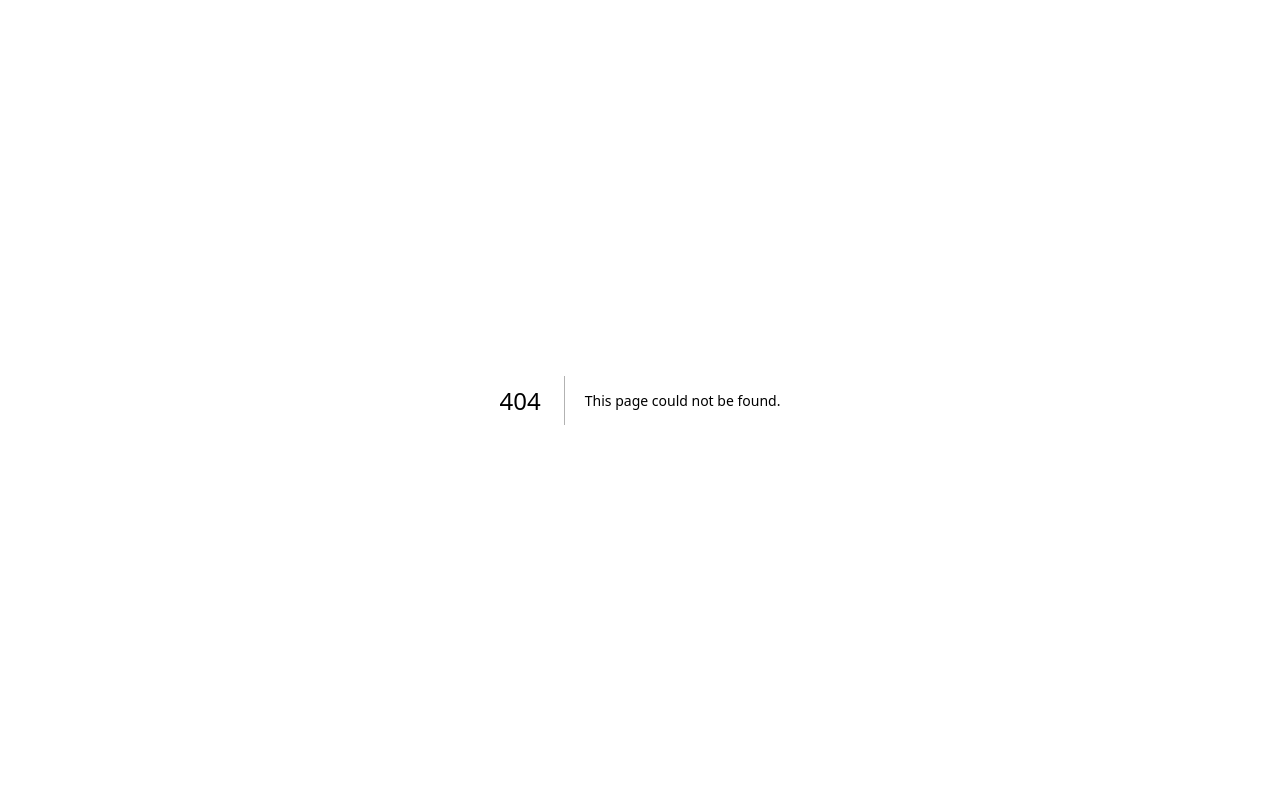
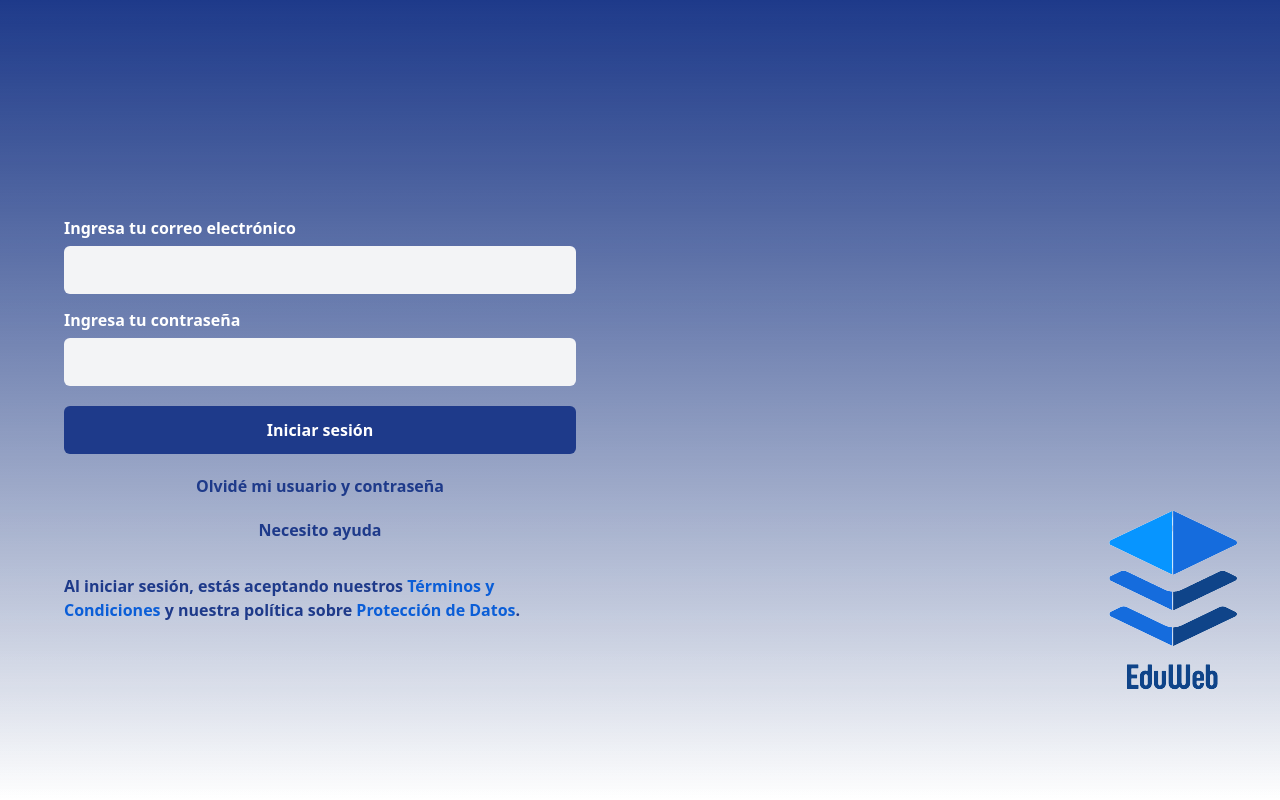
Before and after one commit to No-Country/S7-22-T-NodeReact, a Next.js app in the folder frontend/: page /login in a window 1280 px wide. Before the commit this address had no page. Built offline with nearby package versions, Linux system fonts and the light colour scheme.

Commit message:
login page

```diff
--- a/frontend/package.json
+++ b/frontend/package.json
@@ -14,5 +14,10 @@
     "next": "13.2.4",
     "react": "18.2.0",
     "react-dom": "18.2.0"
+  },
+  "devDependencies": {
+    "autoprefixer": "^10.4.14",
+    "postcss": "^8.4.21",
+    "tailwindcss": "^3.2.7"
   }
 }
--- /dev/null
+++ b/frontend/postcss.config.js
@@ -0,0 +1,6 @@
+module.exports = {
+  plugins: {
+    tailwindcss: {},
+    autoprefixer: {},
+  },
+}
--- a/frontend/src/pages/index.js
+++ b/frontend/src/pages/index.js
@@ -1,123 +1,7 @@
-import Head from 'next/head'
-import Image from 'next/image'
-import { Inter } from 'next/font/google'
-import styles from '@/styles/Home.module.css'
-
-const inter = Inter({ subsets: ['latin'] })
-
 export default function Home() {
   return (
-    <>
-      <Head>
-        <title>Create Next App</title>
-        <meta name="description" content="Generated by create next app" />
-        <meta name="viewport" content="width=device-width, initial-scale=1" />
-        <link rel="icon" href="/favicon.ico" />
-      </Head>
-      <main className={styles.main}>
-        <div className={styles.description}>
-          <p>
-            Get started by editing&nbsp;
-            <code className={styles.code}>src/pages/index.js</code>
-          </p>
-          <div>
-            <a
-              href="https://vercel.com?utm_source=create-next-app&utm_medium=default-template&utm_campaign=create-next-app"
-              target="_blank"
-              rel="noopener noreferrer"
-            >
-              By{' '}
-              <Image
-                src="/vercel.svg"
-                alt="Vercel Logo"
-                className={styles.vercelLogo}
-                width={100}
-                height={24}
-                priority
-              />
-            </a>
-          </div>
-        </div>
-
-        <div className={styles.center}>
-          <Image
-            className={styles.logo}
-            src="/next.svg"
-            alt="Next.js Logo"
-            width={180}
-            height={37}
-            priority
-          />
-          <div className={styles.thirteen}>
-            <Image
-              src="/thirteen.svg"
-              alt="13"
-              width={40}
-              height={31}
-              priority
-            />
-          </div>
-        </div>
-
-        <div className={styles.grid}>
-          <a
-            href="https://nextjs.org/docs?utm_source=create-next-app&utm_medium=default-template&utm_campaign=create-next-app"
-            className={styles.card}
-            target="_blank"
-            rel="noopener noreferrer"
-          >
-            <h2 className={inter.className}>
-              Docs <span>-&gt;</span>
-            </h2>
-            <p className={inter.className}>
-              Find in-depth information about Next.js features and&nbsp;API.
-            </p>
-          </a>
-
-          <a
-            href="https://nextjs.org/learn?utm_source=create-next-app&utm_medium=default-template&utm_campaign=create-next-app"
-            className={styles.card}
-            target="_blank"
-            rel="noopener noreferrer"
-          >
-            <h2 className={inter.className}>
-              Learn <span>-&gt;</span>
-            </h2>
-            <p className={inter.className}>
-              Learn about Next.js in an interactive course with&nbsp;quizzes!
-            </p>
-          </a>
-
-          <a
-            href="https://vercel.com/templates?framework=next.js&utm_source=create-next-app&utm_medium=default-template&utm_campaign=create-next-app"
-            className={styles.card}
-            target="_blank"
-            rel="noopener noreferrer"
-          >
-            <h2 className={inter.className}>
-              Templates <span>-&gt;</span>
-            </h2>
-            <p className={inter.className}>
-              Discover and deploy boilerplate example Next.js&nbsp;projects.
-            </p>
-          </a>
-
-          <a
-            href="https://vercel.com/new?utm_source=create-next-app&utm_medium=default-template&utm_campaign=create-next-app"
-            className={styles.card}
-            target="_blank"
-            rel="noopener noreferrer"
-          >
-            <h2 className={inter.className}>
-              Deploy <span>-&gt;</span>
-            </h2>
-            <p className={inter.className}>
-              Instantly deploy your Next.js site to a shareable URL
-              with&nbsp;Vercel.
-            </p>
-          </a>
-        </div>
-      </main>
-    </>
+    <h1 className="text-3xl font-bold underline">
+      Hello world!
+    </h1>
   )
 }
--- /dev/null
+++ b/frontend/src/pages/login.js
@@ -0,0 +1,49 @@
+import React from "react";
+
+function Login() {
+  return (
+
+    <div className="bg-gradient-to-b from-blue-900 to-transparent bg-fixed bg-repeat-x w-screen h-screen">
+        <div className="relative login-container h-full flex flex-col justify-center items-start ml-6">
+          <h1 className="font-Roboto font-semibold text-white text-28px leading-tight text-left mt-10 ml-10">
+            Ingresa tu correo electrónico
+          </h1>
+          <input
+            type="text"
+            className="w-full h-12 rounded-md transform scale-x scale-y bg-gray-100 mt-2 ml-10"
+          />
+          <h1 className="font-Roboto font-semibold text-white text-28px leading-tight text-left mt-4 ml-10">
+            Ingresa tu contraseña
+          </h1>
+          <input
+            type="password"
+            className="w-full h-12 rounded-md transform scale-x scale-y bg-gray-100 mt-2 ml-10"
+          />
+          <button
+            type="submit"
+            className="w-full h-12 rounded-md transform scale-x scale-y bg-blue-900 mt-5 ml-10 text-white font-bold"
+          >
+            Iniciar sesión
+          </button>
+
+          <a href="#" className="mt-5 ml-10 text-center w-full font-Roboto font-semibold text-blue-900">
+            Olvidé mi usuario y contraseña
+          </a>
+
+          <a href="#" className="mt-5 ml-10 text-center w-full font-Roboto font-semibold text-blue-900">
+            Necesito ayuda
+          </a>
+
+          <p className="mt-8 ml-10 text-blue-900 font-Roboto font-semibold">
+  Al iniciar sesión, estás aceptando nuestros <a href="#" style={{color: "#0B5ED7"}}>Términos y Condiciones</a> y nuestra política sobre <a href="#" style={{color: "#0B5ED7"}}>Protección de Datos</a>.
+</p>
+        </div>
+        <div className="absolute bottom-0 right-0 eduweb-img">
+          <img src="/eduweb.png" alt="" />
+        </div>
+      </div>
+
+  );
+}
+
+export default Login;
--- a/frontend/src/styles/globals.css
+++ b/frontend/src/styles/globals.css
@@ -1,3 +1,7 @@
+@tailwind base;
+@tailwind components;
+@tailwind utilities;
+
 :root {
   --max-width: 1100px;
   --border-radius: 12px;
@@ -105,3 +109,19 @@ a {
     color-scheme: dark;
   }
 }
+
+
+.login-container{
+  width: 40%;
+}
+
+@media (max-width: 800px) {
+  .login-container {
+    width: 70%;
+    margin-right: 1.5rem;
+  }
+
+  .eduweb-img{
+    display: none;
+  }
+}
--- /dev/null
+++ b/frontend/tailwind.config.js
@@ -0,0 +1,15 @@
+/** @type {import('tailwindcss').Config} */
+module.exports = {
+  content: [
+    "./app/**/*.{js,ts,jsx,tsx}",
+    "./pages/**/*.{js,ts,jsx,tsx}",
+    "./components/**/*.{js,ts,jsx,tsx}",
+
+    // Or if using `src` directory:
+    "./src/**/*.{js,ts,jsx,tsx}",
+  ],
+  theme: {
+    extend: {},
+  },
+  plugins: [],
+}
```
Also changed, not shown: frontend/.eslintrc.json, frontend/public/eduweb.png (added), 1 other file (tests, documents, lock files or other folders).
